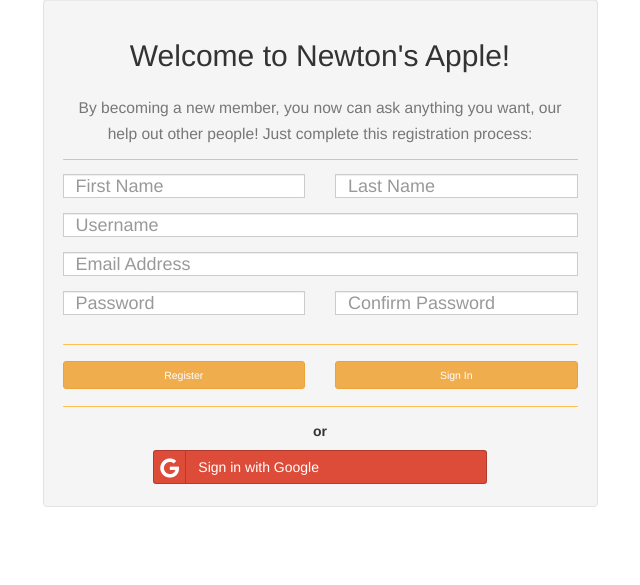
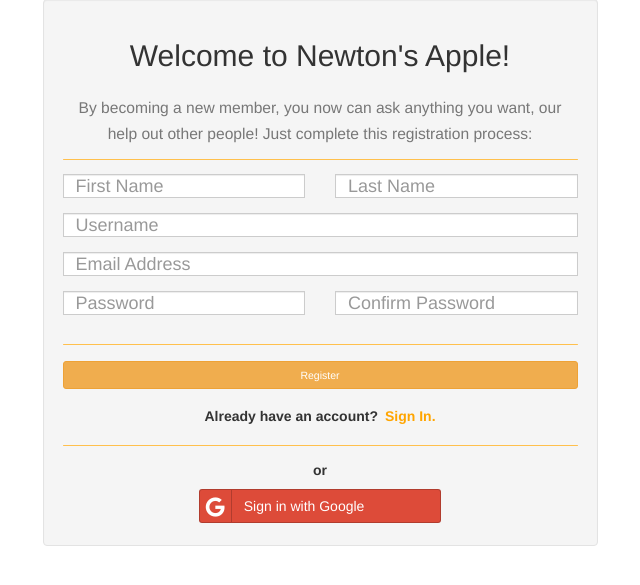
Before and after one commit to Katchau/LeBowie, a PHP site: page /register.html in a window 1280 px wide. Shown: the part 142-727 px from the top of the page, without its empty margins (320-960 px from the left). Run offline with PHP 8.4, Linux system fonts and the light colour scheme.

Commit message:
Register done.

```diff
--- a/css/register.css
+++ b/css/register.css
@@ -24,3 +24,13 @@
 .register .btn-google{
   font-size: 1em;
 }
+
+.already_have_account label{
+  padding-right: 0.5em;
+  margin-top: 1em;
+}
+.already_have_account a, .already_have_account a:hover {
+  color: orange;
+  font-weight: bold;
+  text-decoration: none;
+}
--- a/register.html
+++ b/register.html
@@ -126,20 +126,22 @@
 
 			<hr class="colorgraph">
 			<div class="row">
-				<div class="col-xs-12 col-md-6"><input type="submit" value="Register" class="btn btn-primary btn-block btn-lg btn-warning" tabindex="7"></div>
-				<div class="col-xs-12 col-md-6"><a href="#" class="btn btn-success btn-block btn-lg btn-warning">Sign In</a></div>
+				<div class="col-xs-12 col-md-12"><input type="submit" value="Register" class="btn btn-primary btn-block btn-lg btn-warning" tabindex="7"></div>
 			</div>
+      <div class="row">
+          <div class="col-xs-12 col-md-12 already_have_account"><label>Already have an account? </label><a href="#" class="">Sign In.</a></div>
+      </div>
 
       <hr class="colorgraph">
       <div class="row">
-            <div class="col-md-2"></div>
-          	<div class="col-xs-12 col-md-8">
+            <div class="col-md-3"></div>
+          	<div class="col-xs-12 col-md-6">
               <label>or</label>
               <a class="btn btn-block btn-social btn-google">
                 <i class="fa fa-google" aria-hidden="true"></i> Sign in with Google
               </a>
             </div>
-            <div class="col-md-2"></div>
+            <div class="col-md-3"></div>
       </div>
 
 		</form>
```
